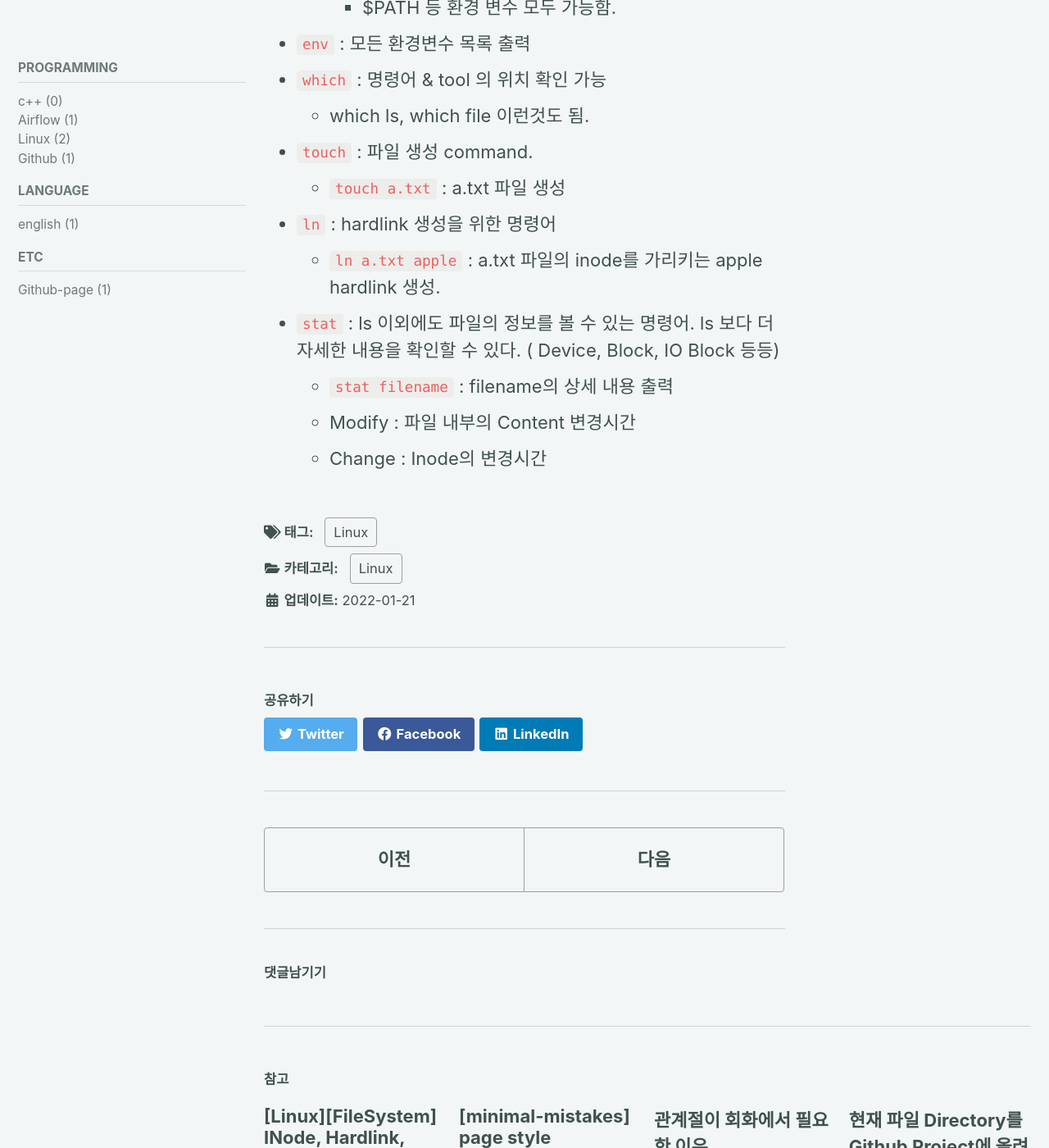
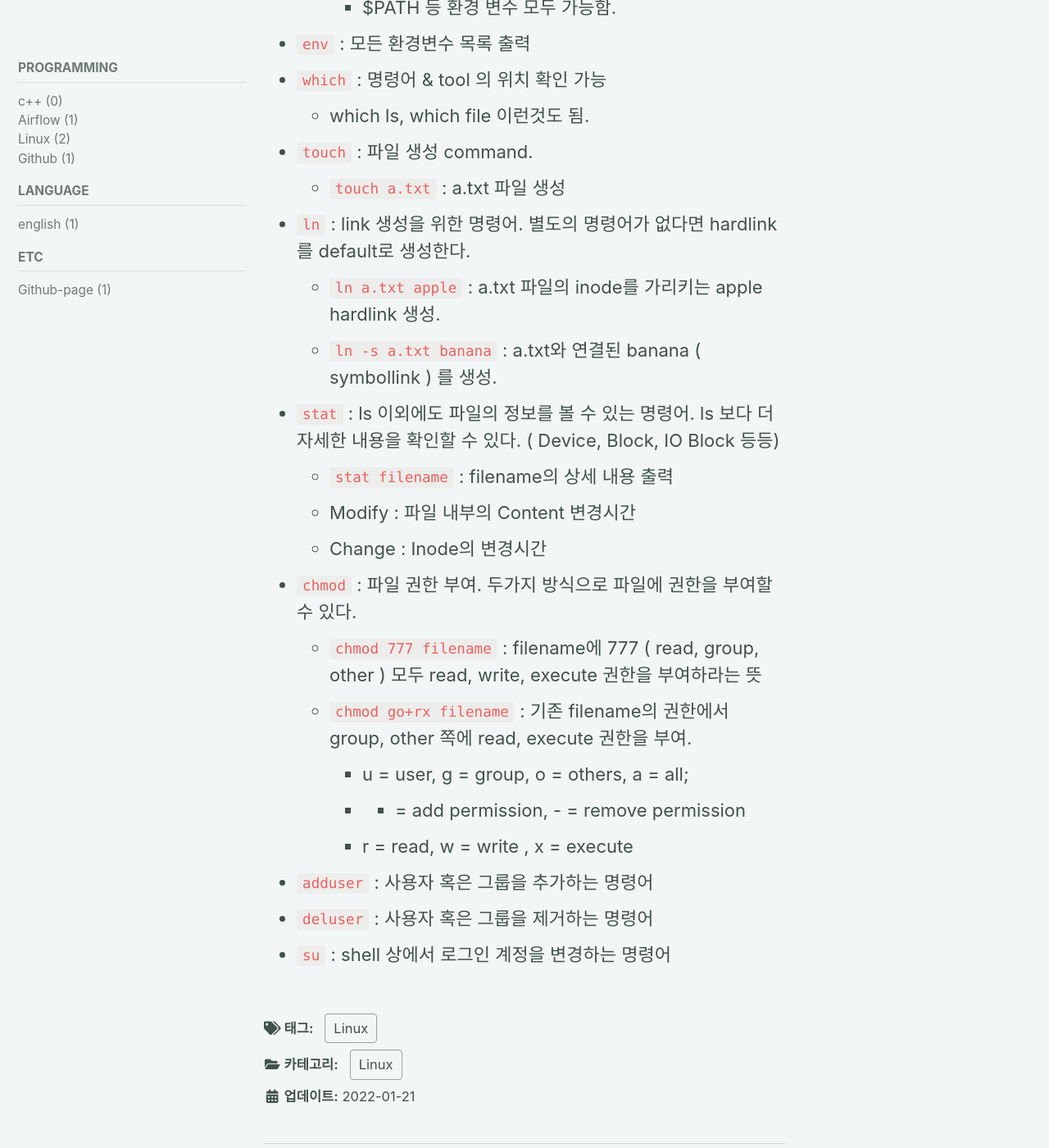
Before and after one commit to dlgldgldgld/dlgldgldgld.github.io, a Jekyll site: the page built from _posts/Linux/2022-01-21-Linuxcommand.md, in a window 1280 px wide and 1400 px high, scrolled down 3222 px. Shown: the whole window at 82% size. Built offline with Jekyll 4.4.1, drawn with Linux system fonts in a browser that asks for light colours; cached includes are drawn as plain includes; comment, search, counter and statistics services are not loaded.

Commit message:
Update 2022-01-21-Linuxcommand.md

```diff
--- a/_posts/Linux/2022-01-21-Linuxcommand.md
+++ b/_posts/Linux/2022-01-21-Linuxcommand.md
@@ -63,9 +63,19 @@ tag: Linux
 	- which ls, which file 이런것도 됨.
 - `touch` : 파일 생성 command.
   - `touch a.txt` : a.txt 파일 생성
-- `ln` : hardlink 생성을 위한 명령어
+- `ln` : link 생성을 위한 명령어. 별도의 명령어가 없다면 hardlink를 default로 생성한다.
   - `ln a.txt apple` : a.txt 파일의 inode를 가리키는 apple hardlink 생성.
+  - `ln -s a.txt banana` : a.txt와 연결된 banana ( symbollink ) 를 생성.
 - `stat` : ls 이외에도 파일의 정보를 볼 수 있는 명령어. ls 보다 더 자세한 내용을 확인할 수 있다. ( Device, Block, IO Block 등등)
   - `stat filename` : filename의 상세 내용 출력
   - Modify : 파일 내부의 Content 변경시간
   - Change : Inode의 변경시간
+- `chmod` : 파일 권한 부여. 두가지 방식으로 파일에 권한을 부여할 수 있다.
+  - `chmod 777 filename` : filename에 777 ( read, group, other ) 모두 read, write, execute 권한을 부여하라는 뜻
+  - `chmod go+rx filename` : 기존 filename의 권한에서 group, other 쪽에 read, execute 권한을 부여.
+    - u = user, g = group, o = others, a = all;
+    - + = add permission, - = remove permission
+    - r = read, w = write , x = execute
+- `adduser` : 사용자 혹은 그룹을 추가하는 명령어
+- `deluser` : 사용자 혹은 그룹을 제거하는 명령어
+- `su` : shell 상에서 로그인 계정을 변경하는 명령어
```
